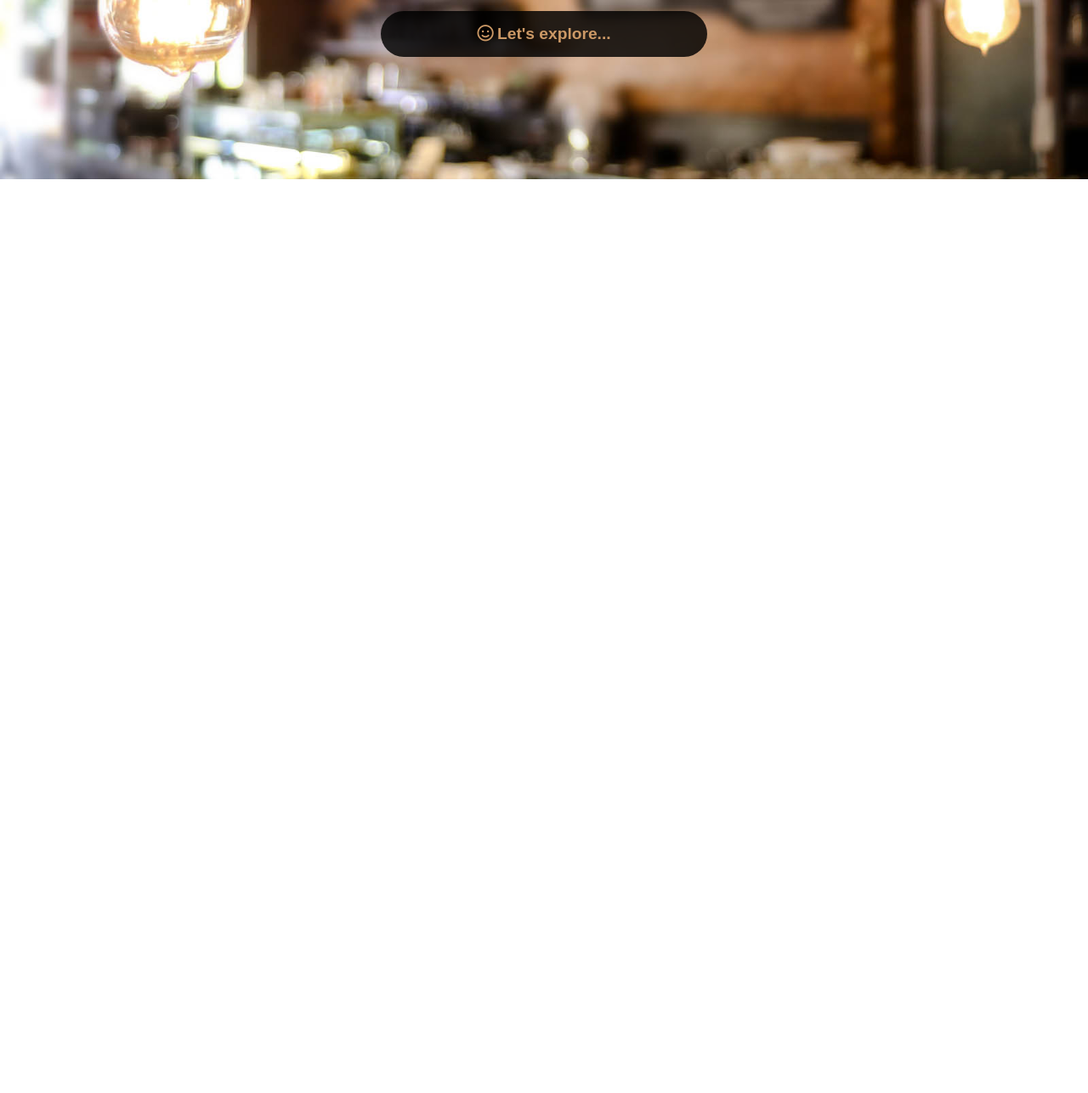
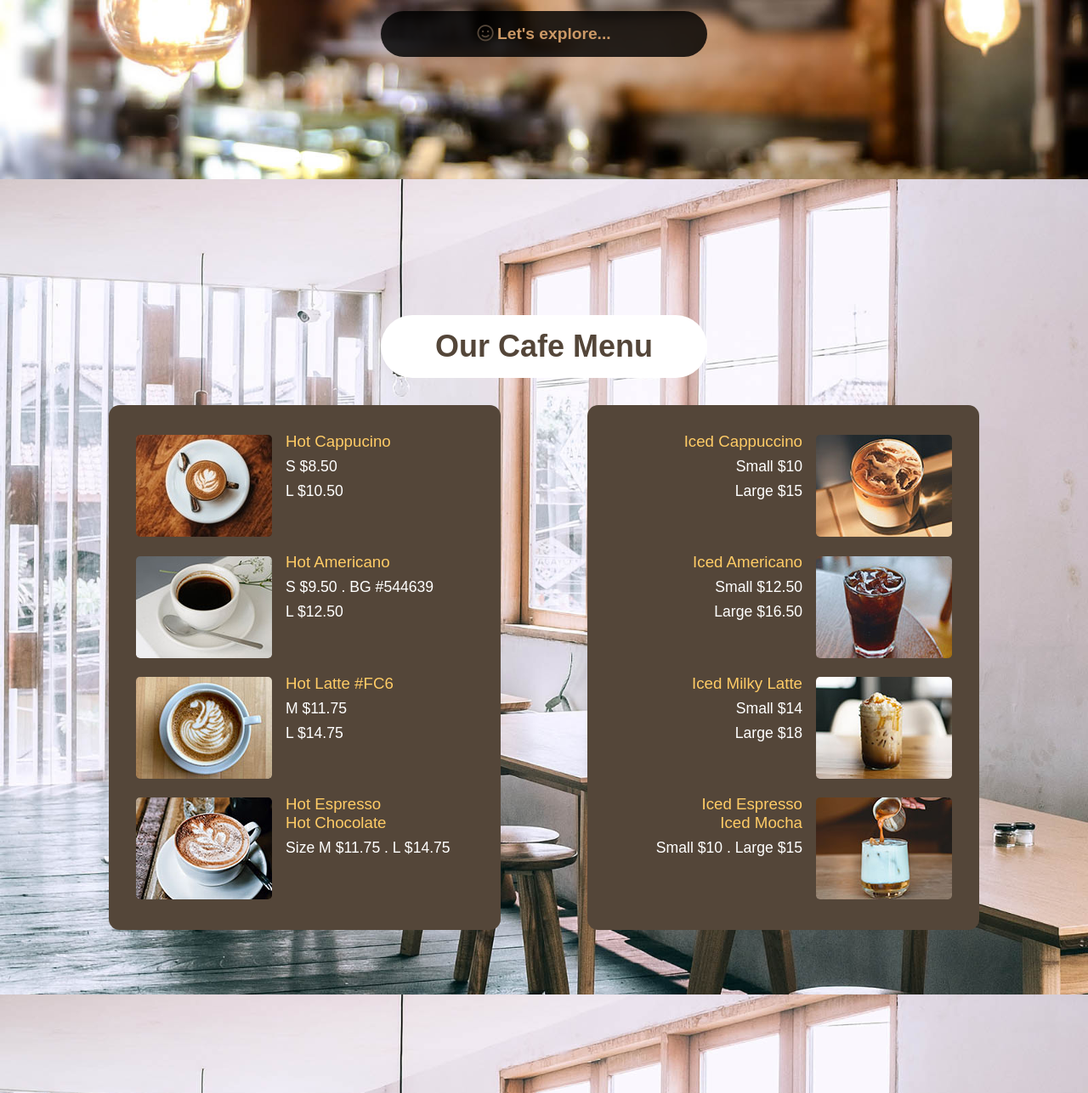
Before and after one commit to Atom079/cafe-website, a plain HTML site: page index.html in a window 1280 px wide. Shown: the part 525-1812 px from the top of the page at 85% size. Before the commit the page ends 800 px from the top, so only its background shows below. Drawn offline with Linux system fonts and the light colour scheme; a web font is replaced by a local one.

Commit message:
I have finished menu section and it is more easier than others

```diff
--- a/index.html
+++ b/index.html
@@ -45,5 +45,92 @@
         </div>
     </section>
     <!-- /Intro section -->
+     <!-- Menu section -->
+     <section id="menu">
+        <div class="heading_mu">
+            <h1>
+                Our Cafe Menu
+            </h1>
+        </div>
+        <div class="menu">
+            <div class="menu1">
+                <div class="menu-row">
+                    <img  src="./img/menu-item-1.jpg" alt="Menu img">
+                    <div class="text">
+                            <h3>Hot Cappucino</h3>
+                            <p class="par_mu">S $8.<spa>50</spa></p>
+                            <p class="par_mu">L $10.50</p>
+
+                    </div>
+                </div>
+                <div class="menu-row">
+                    <img src="./img/menu-item-2.jpg" alt="Menu img">
+                    <div class="text">
+                        <h3>Hot Americano</h3>
+                        <p class="par_mu">S $9.50 . BG #544639</p>
+                        <p class="par_mu">L $12.50</p>
+
+                    </div>
+                </div>
+                <div class="menu-row">
+                    <img src="./img/menu-item-3.jpg" alt="Menu img">
+                    <div class="text">
+                        <h3>Hot Latte #FC6</h3>
+                        <p class="par_mu">M $11.75</p>
+                        <p class="par_mu">L $14.75</p>
+
+                    </div>
+                </div>
+                <div class="menu-row">
+                    <img src="./img/menu-item-4.jpg" alt="Menu img">
+                    <div class="text">
+                        <h3>Hot Espresso</h3>
+                        <h3>Hot Chocolate</h3>
+                        <p class="par_mu">Size M $11.75 . L $14.75</p>
+
+                    </div>
+                </div>
+            </div>
+            <div class="menu2">
+                <div class="menu-row">
+                    <div class="text">
+                        <h3>Iced Cappuccino</h3>
+                        <p class="par_mu">Small $10</p>
+                        <p class="par_mu">Large $15</p>
+
+                    </div>
+                    <img src="./img/menu-item-5.jpg" alt="Menu img">
+                </div>
+                <div class="menu-row">
+                    <div class="text">
+                        <h3>Iced Americano</h3>
+                        <p class="par_mu">Small $12.50</p>
+                        <p class="par_mu">Large $16.50</p>
+
+                    </div>
+                    <img src="./img/menu-item-6.jpg" alt="Menu img">
+                </div>
+                <div class="menu-row">
+                    <div class="text">
+                        <h3>Iced Milky Latte</h3>
+                        <p class="par_mu">Small $14</p>
+                        <p class="par_mu">Large $18</p>
+
+                    </div>
+                    <img src="./img/menu-item-7.jpg" alt="Menu img">
+                </div>
+                <div class="menu-row">
+                    <div class="text">
+                        <h3>Iced Espresso</h3>
+                        <h3>Iced Mocha</h3>
+                        <p class="par_mu">Small $10 . Large $15</p>
+                    </div>
+                    <img src="./img/menu-item-8.jpg" alt="Menu img">
+                </div>
+            </div>
+
+        </div>
+    </section>
+    <!-- /Menu section -->
 </body>
 </html>
--- a/main.css
+++ b/main.css
@@ -142,3 +142,133 @@ a
     color: white;
 }
 /* /Intro styling */
+/* Menu Styling */
+#menu
+{
+    background-image: url("./img/antique-cafe-bg-02.jpg");
+    background-position: top;
+    background-repeat: no-repeat;
+    background-size: cover;
+    background-attachment: fixed;
+    padding: 10rem 0;
+    font-family: "Menu Fonts", sans-serif;
+}
+.heading_mu
+{
+    background-color: #fff;
+    padding: 1rem;
+    width: 30%;
+    margin: 0 auto;
+    text-align: center;
+    border-radius: 4rem;
+    font-size: 1.5rem;
+    color: #544639;
+}
+.menu
+{
+    width: 80%;
+    margin: 2rem auto;
+    display: flex;
+    justify-content: space-between;
+}
+.menu2
+{
+    background-color: #544639;
+    width: 45%;
+    padding: 1rem;
+    border-radius: .8rem;
+}
+.menu1
+{
+    background-color: #544639;
+    width: 45%;
+    padding: 1rem;
+    border-radius: .8rem;
+}
+.menu1 .menu-row
+{
+    display: flex;
+    margin: 1rem 0;
+}
+.menu2 .menu-row
+{
+    display: flex;
+    margin: 1rem auto;
+    text-align: right;
+    justify-content: end;
+}
+.menu-row img
+{
+    margin: 0.2rem 1rem;
+    border-radius: 0.3rem;
+}
+.menu-row h3
+{
+    color: #ffcc66;
+    font-weight: normal;
+
+}
+.menu-row p
+{
+    color: #fff;
+    font-size: 1.1rem;
+    margin: 0.5rem 0;
+
+}
+.menu-row img
+{
+    object-fit: cover;
+}
+.btn_mu2
+{
+    background-color: #fff;
+    width: 10rem;
+    text-align: center;
+    margin-left: auto;
+    padding: 0.5rem;
+    border-radius: 3rem;
+    transition: .4s ease;
+    color: #544639;
+}
+.btn_mu1
+{
+    background-color: #fff;
+    width: 10rem;
+    text-align: end;
+    padding: 0.5rem;
+    text-align: center;
+    border-radius: 3rem;
+    transition: .4s ease;
+}
+.btn_mu1 a, i
+{
+    color: #544639;
+    font-weight: 600;
+}
+.btn_mu2 a, i
+{
+    color: #544639;
+    font-weight: 600;
+}
+.btn_mu1:hover, .btn_mu2:hover
+{
+    background-color: #CC9966;
+    color: #fff;
+}
+.btn_mu1:hover a
+{
+    color: #fff;
+}
+.btn_mu1:hover i
+{
+    color: #fff;
+}
+.btn_mu2:hover a
+{
+    color: #fff;
+}
+.btn_mu2:hover i
+{
+    color: #fff;
+}
+/* /Menu Styling */
```
